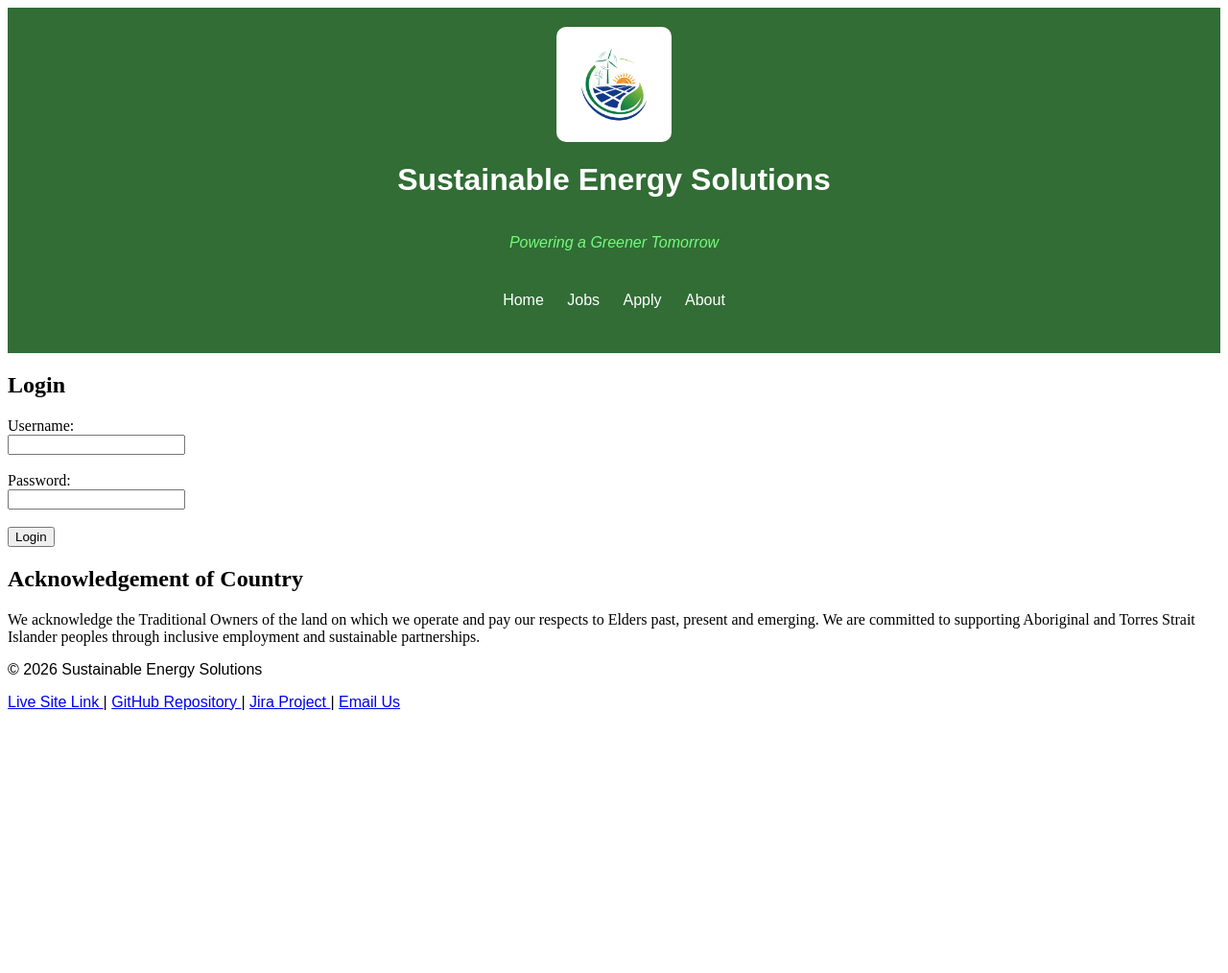
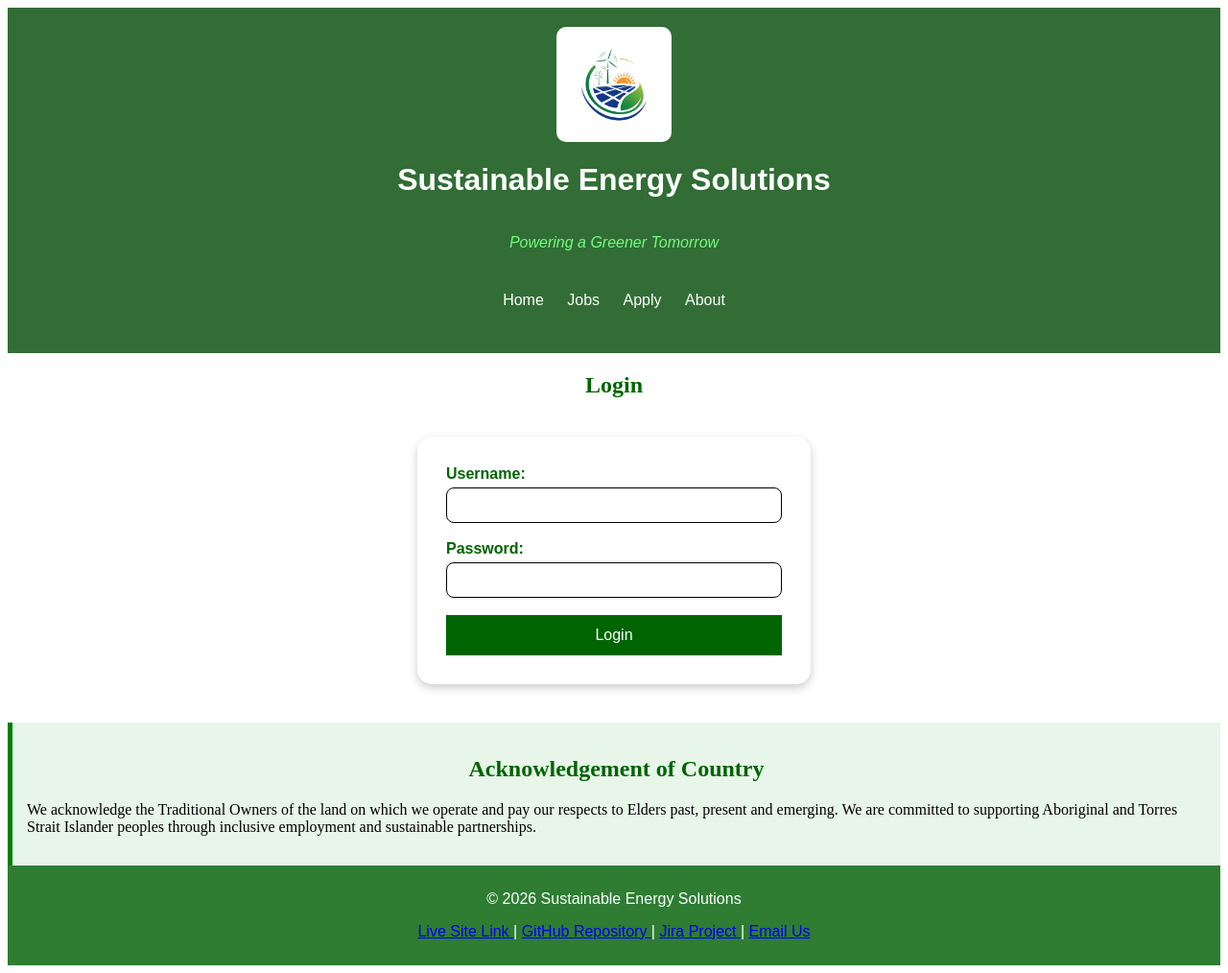
Before and after one commit to MinhSwin/COS10026-Applied_Web_Project_Part_2-Group-Submission-, a PHP site: page /login.php in a window 1280 px wide. Shown: the whole page at 96% size. Before the commit the page ends 740 px from the top, so only its background shows below. Run offline with PHP 8.4, Linux system fonts and the light colour scheme.

Commit message:
Add some styling to login using the login css

```diff
--- a/login.php
+++ b/login.php
@@ -26,14 +26,15 @@ if ($_SERVER["REQUEST_METHOD"] == "POST") {
 }
 ?>
 <?php include 'header.inc'; ?>
-<link rel="stylesheet" href="styles/style.css">
+<link rel="stylesheet" href="styles/login.css">
+
 </head>
 
 <main>
 
 <h2>Login</h2>
 
-<form method="POST">
+<form method="POST" class="login-form">
     <label>Username:</label><br>
     <input type="text" name="username" required><br><br>
 
--- /dev/null
+++ b/styles/login.css
@@ -0,0 +1,51 @@
+.login-form {
+    background-color: white;
+    width: 350px;
+    margin: 40px auto;
+    padding: 30px;
+    border-radius: 15px;
+    box-shadow: 0px 4px 10px rgba(0, 0, 0, 0.2);
+    font-family: Arial, Helvetica, sans-serif;
+}
+
+.login-form label {
+    font-weight: bold;
+    color: darkgreen;
+}
+
+.login-form input {
+    width: 100%;
+    padding: 10px;
+    margin-top: 5px;
+    border: 1px solid;
+    border-radius: 8px;
+    box-sizing: border-box;
+}
+
+.login-form button {
+    width: 100%;
+    padding: 12px;
+    background-color: darkgreen;
+    color: white;
+    border: none;
+    font-size: 1em;
+}
+
+h2 {
+    text-align: center;
+    color:darkgreen;
+}
+
+.acknowledgement {
+    background-color: #e8f5e9;
+    border-left: 5px solid green;
+    padding: 15px;
+    margin-top: 20px;
+}
+
+footer {
+    background-color: #2e7d32;
+    color: white;
+    text-align: center;
+    padding: 10px;
+}
```
Also changed, not shown: styles/jobs.css (+4 -4 lines).
